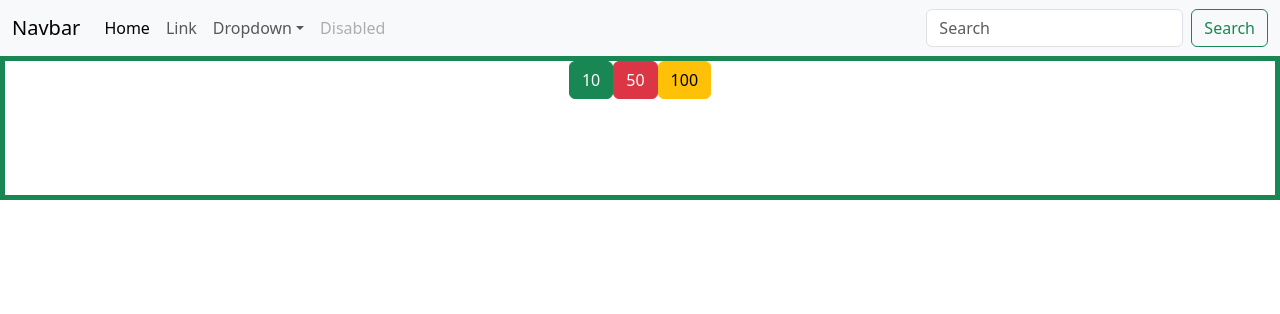
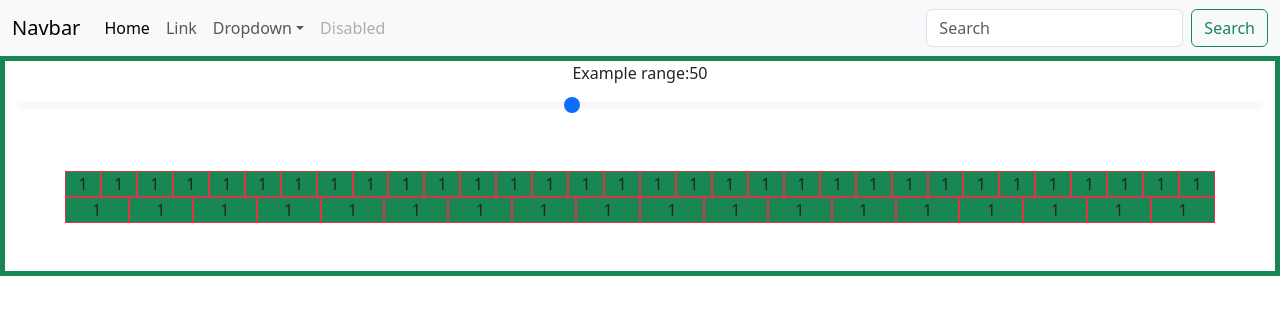
Before and after one commit to vicantlop/sorting-visualizer, a React (Create React App) app: page / in a window 1280 px wide. Shown: the top 314 px of the page. Built offline with nearby package versions, Linux system fonts and the light colour scheme.

Commit message:
changed buttons to range slider from 0 - 100

```diff
--- a/src/App.js
+++ b/src/App.js
@@ -1,13 +1,13 @@
 import Navbar from './components/Navbar';
 import Columns from './components/Columns';
-import { useDispatch } from 'react-redux';
+import { useDispatch, useSelector } from 'react-redux';
 import { setColumns } from './reducers/columnsSlice';
 
 function App() {
   const dispatch = useDispatch()
+  const { columns } = useSelector((state) => state.columns)
 
-  const handleClick = (event) => {
-    event.preventDefault();
+  const handleChangle = (event) => {
     const columns = parseInt(event.target.value)
     dispatch(setColumns(columns))
   }
@@ -16,9 +16,8 @@ function App() {
     <div className="App">
       <Navbar />
       <div className="container-fluid text-center border border-success border-5">
-        <button type="button" className="btn btn-success" onClick={handleClick} value={10}>10</button>
-        <button type="button" className="btn btn-danger" onClick={handleClick} value={50}>50</button>
-        <button type="button" className="btn btn-warning" onClick={handleClick} value={100}>100</button>
+        <label htmlFor="customRange2" className="form-label">Example range:{columns}</label>
+        <input type="range" className="form-range" min="10" max="100" id="customRange2" onChange={handleChangle}></input>
         <Columns />
       </div>
     </div>
--- a/src/reducers/columnsSlice.js
+++ b/src/reducers/columnsSlice.js
@@ -11,7 +11,7 @@ import { createAsyncThunk, createSlice } from '@reduxjs/toolkit'
 export const columnsSlice = createSlice({
     name: 'columns',
     initialState: {
-        columns: 0,
+        columns: 50,
     },
     reducers: {
         setColumns: (state, action) => {
```
